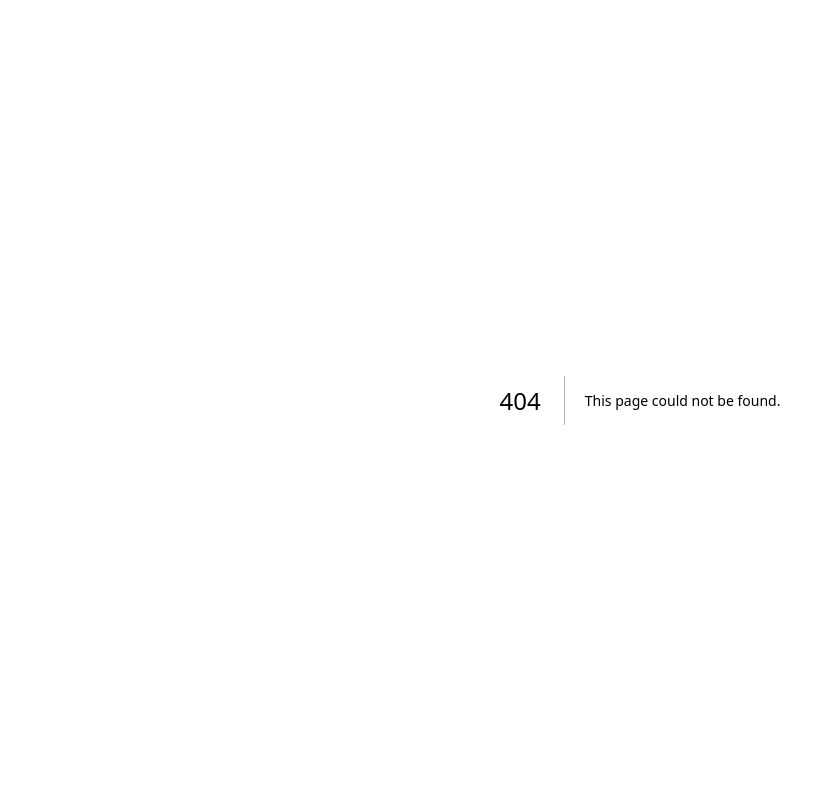
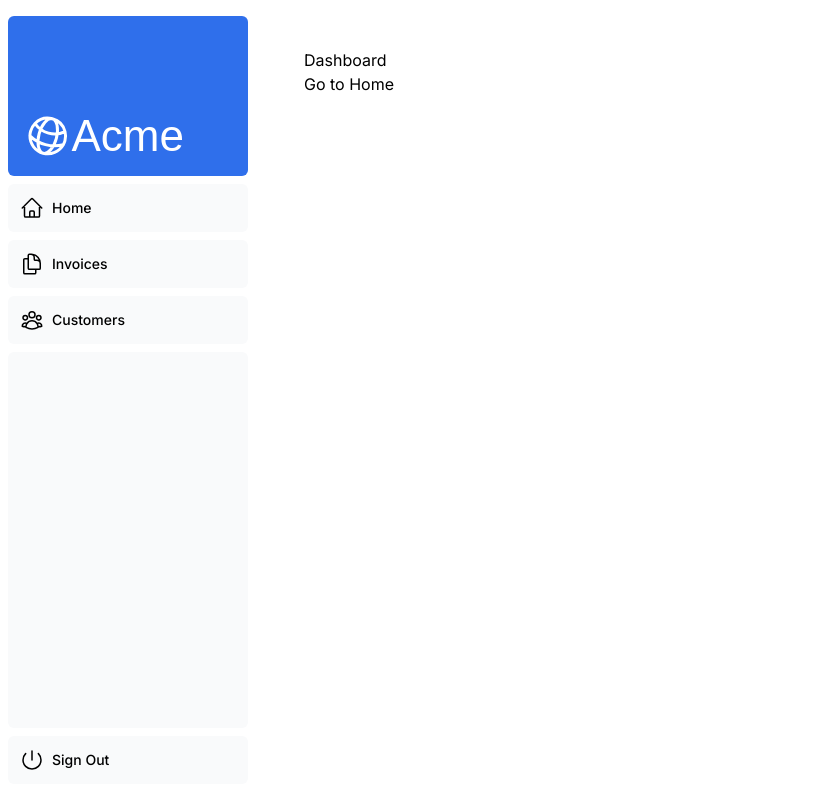
Before and after one commit to ChaudaryHammad/Nextjs, a Next.js app: page /dashboard in a window 1280 px wide. Before the commit this address had no page. Shown: the whole page, without its empty margins (0-835 px from the left). Built offline with nearby package versions, Linux system fonts and the light colour scheme; a web font is replaced by a local one.

Commit message:
dashboard init

```diff
--- /dev/null
+++ b/app/dashboard/customers/page.tsx
@@ -0,0 +1,7 @@
+export default function CustomersPage() {
+  return (
+    <div>
+      <h1>Customers</h1>
+    </div>
+  );
+}
--- /dev/null
+++ b/app/dashboard/invoices/page.tsx
@@ -0,0 +1,7 @@
+export default function InvoicePage() {
+    return (
+        <div>
+            <h1>Invoice</h1>
+        </div>
+    );
+}
--- /dev/null
+++ b/app/dashboard/layout.tsx
@@ -0,0 +1,12 @@
+import SideNav from '@/app/ui/dashboard/sidenav';
+
+export default function Layout({ children }: { children: React.ReactNode }) {
+  return (
+    <div className="flex h-screen flex-col md:flex-row md:overflow-hidden">
+      <div className="w-full flex-none md:w-64">
+        <SideNav />
+      </div>
+      <div className="grow p-6 md:overflow-y-auto md:p-12">{children}</div>
+    </div>
+  );
+}
--- /dev/null
+++ b/app/dashboard/page.tsx
@@ -0,0 +1,18 @@
+// app/dashboard/page.tsx
+"use client";
+
+import { useState } from "react";
+import Link from "next/link";
+
+export default function DashboardPage() {
+  const [count, setCount] = useState(0);
+
+  return (
+    <div>
+      <h1>Dashboard</h1>
+
+
+      <Link href="/">Go to Home</Link>
+    </div>
+  );
+}
--- a/app/page.tsx
+++ b/app/page.tsx
@@ -1,3 +1,5 @@
+"use client";
+
 import AcmeLogo from "@/app/ui/acme-logo";
 import { ArrowRightIcon } from "@heroicons/react/24/outline";
 import Link from "next/link";
@@ -5,7 +7,9 @@ import styles from "@/app/ui/home.module.css";
 import { lusitana } from "@/app/ui/fonts";
 
 import Image from "next/image";
-export default function Page() {
+import { useState } from "react";
+export default function MainPage() {
+    const [name, setName] = useState("");
   return (
     <main className="flex min-h-screen flex-col p-6">
       <div className="flex h-20 shrink-0 items-end rounded-lg bg-blue-500 p-4 md:h-52">
@@ -21,8 +25,14 @@ export default function Page() {
             </a>
             , brought to you by Vercel.
           </p>
+          <input
+        value={name}
+        onChange={(e) => setName(e.target.value)}
+        placeholder="Type here"
+      />
+
           <Link
-            href="/login"
+            href="/dashboard"
             className="flex items-center gap-5 self-start rounded-lg bg-blue-500 px-6 py-3 text-sm font-medium text-white transition-colors hover:bg-blue-400 md:text-base"
           >
             <span>Log in</span> <ArrowRightIcon className="w-5 md:w-6" />
```
